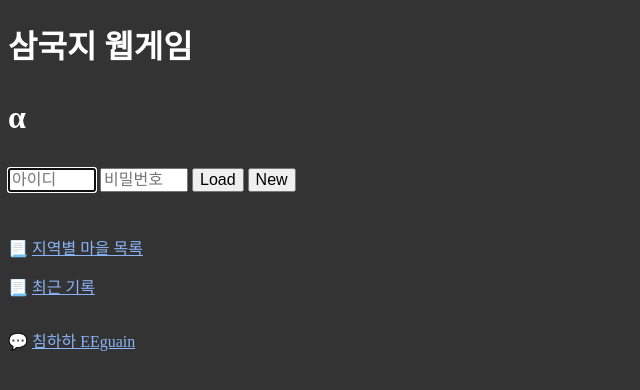
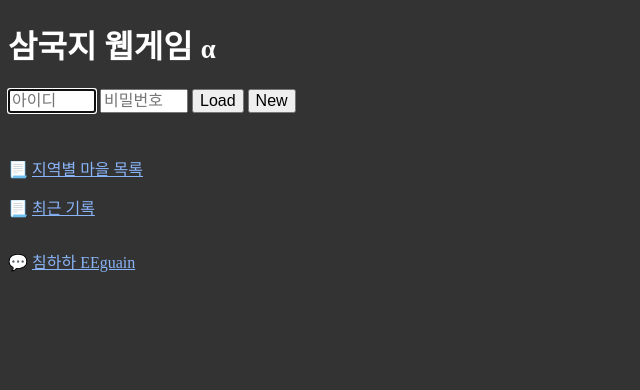
Before and after one commit to chimweb/chimweb.github.io, a plain HTML site: page index.html in a window 1280 px wide. Shown: the whole page, without its empty margins (0-640 px from the left). Drawn offline with Linux system fonts and the light colour scheme; no server answers.

Commit message:
Update index.html

```diff
--- a/index.html
+++ b/index.html
@@ -75,7 +75,7 @@
     </style>
 </head>
 <body>
-    <h1>삼국지 웹게임 <p>α</p></h1>
+    <h1>삼국지 웹게임 <small>α</small></h1>
 
     <div id="newuser" hidden>
         <input type="text" id="newusername" placeholder="아이디">
```
